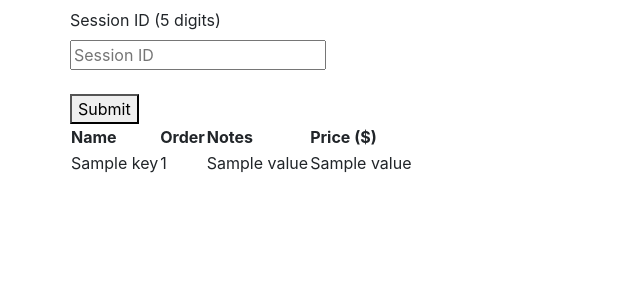
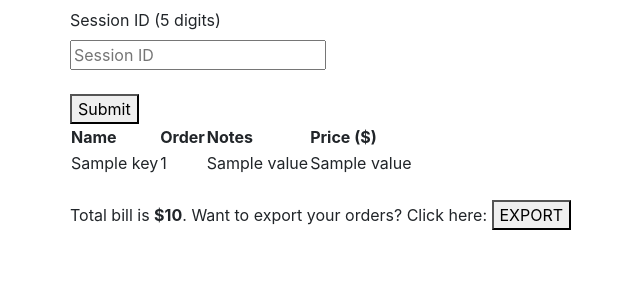
Before and after one commit to Xerozzz/OurOrder, a Flask app: template templates/orders.html in a window 1280 px wide. Shown: the part 136-436 px from the top of the page, without its empty margins (15-655 px from the left). Run offline with Flask 2, Linux system fonts and the light colour scheme; the template is opened without the code that fills it: most values are stand-ins (such as "Sample title", 1, 10 or a date in 2020); some libraries are stand-ins or nearby versions.

Commit message:
Updated to add 2 new features
- Added notes section
- Added feature to export as excel sheet

```diff
--- a/app.py
+++ b/app.py
@@ -1,7 +1,8 @@
-from flask import Flask, render_template, flash, redirect, request
+from flask import Flask, render_template, flash, redirect, request, jsonify, make_response, send_file
 import os
+import io
 from flask_caching import Cache
-
+import pandas as pd
 
 app = Flask(__name__)
 app.config['SECRET_KEY'] = os.environ.get('SECRET_KEY') or 'SET A KEY'
@@ -58,9 +59,33 @@ def orders():
         try:
             session = int(session)
             orders = cache.get(session)
+            total = 0
             if orders == None:
                 orders = 'N'
-            return render_template('orders.html', orders=orders)
+            else:
+                for key, value in orders.items():
+                    total += float(value[2])
+            return render_template('orders.html', orders=orders, total = total)
         except:
             flash('Session ID must be digits!')
     return render_template('orders.html')
+
+@app.route('/export', methods=['POST'])
+def export():
+    data = request.get_json().get('session')
+
+    # Create dataframe from data
+    df = pd.DataFrame.from_dict(data, orient='index', columns=['Order', 'Notes', 'Price'])
+
+    # Convert the DataFrame to an Excel file in memory
+    output = io.BytesIO()
+    writer = pd.ExcelWriter(output, engine='xlsxwriter')
+    df.to_excel(writer, sheet_name="exportdata", index = True, header=True)
+    writer.save()
+    output.seek(0)
+
+    # Create a Flask response with the Excel file
+    response = send_file(output, as_attachment=True, mimetype='application/vnd.ms-excel', download_name="exportdata.xlsx")
+    response.headers['Content-Disposition'] = 'attachment; filename=export.xlsx'
+    response.headers['Content-Type'] = 'application/vnd.ms-excel'
+    return response
--- a/templates/orders.html
+++ b/templates/orders.html
@@ -13,7 +13,7 @@
     <form method="post">
         <label for="title">Session ID (5 digits)</label>
         <br>
-        <input type="text" name="session"
+        <input id="session" type="text" name="session"
                placeholder="Session ID"
                value="{{ request.form['session'] }}"></input>
         <br>
@@ -32,6 +32,33 @@
                 {% endfor %}
                     </tbody>
                 </table>
+                <br>
+                <p>Total bill is <b>${{ total }}</b>. Want to export your orders? Click here: <button onclick="exportRequest({{ orders }})">EXPORT</button></p>
         {% endif %}
     {% endif %}
+    <script>
+        function exportRequest(orders) {
+            fetch('/export', {
+              method: 'POST',
+              headers: {
+                'Content-Type': 'application/json'
+              },
+              body: JSON.stringify({
+                session: orders
+              })
+            })
+            .then(response => response.blob())
+            .then(blob => {
+              // create a temporary link element to initiate the file download
+              const url = window.URL.createObjectURL(new Blob([blob]));
+              const link = document.createElement('a');
+              link.href = url;
+              link.setAttribute('download', 'export.xlsx');
+              document.body.appendChild(link);
+              link.click();
+              document.body.removeChild(link);
+            })
+            .catch(error => console.error('Error exporting data:', error));
+        }
+    </script>
 {% endblock %}
```
